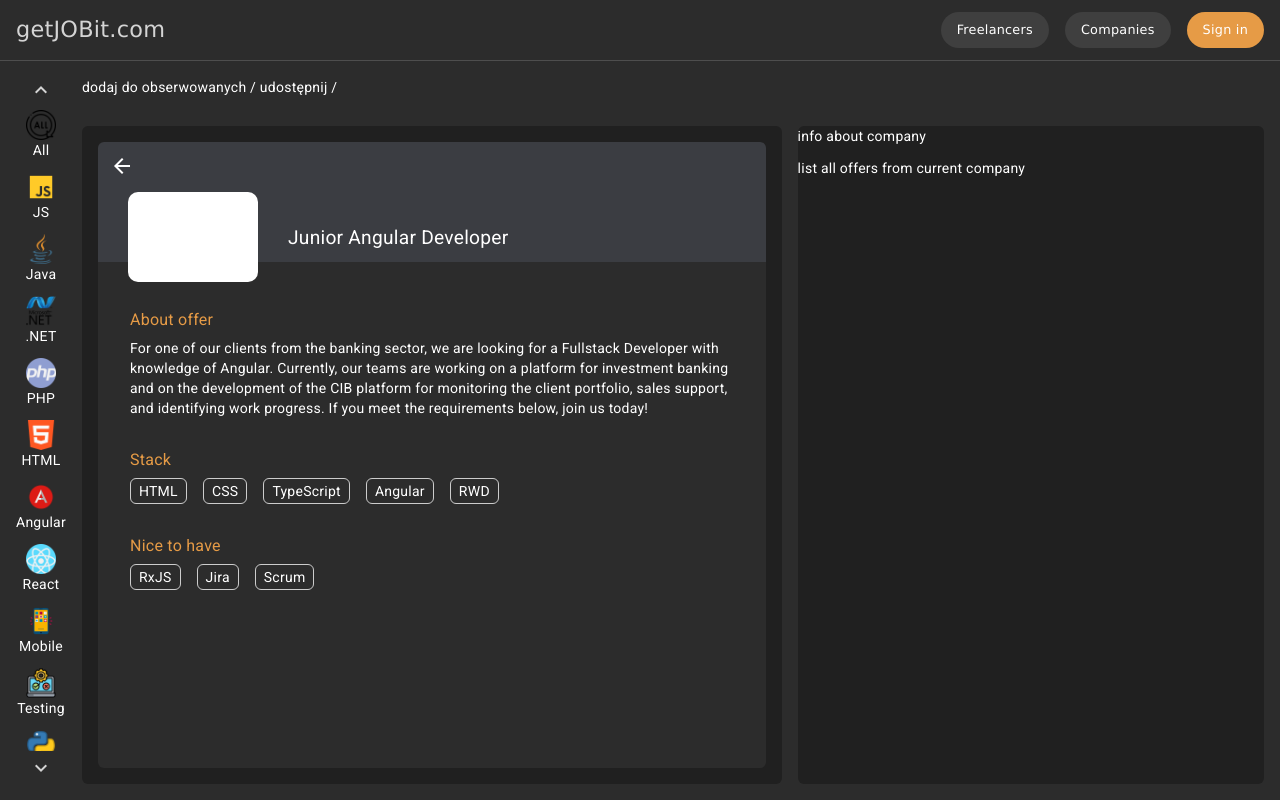
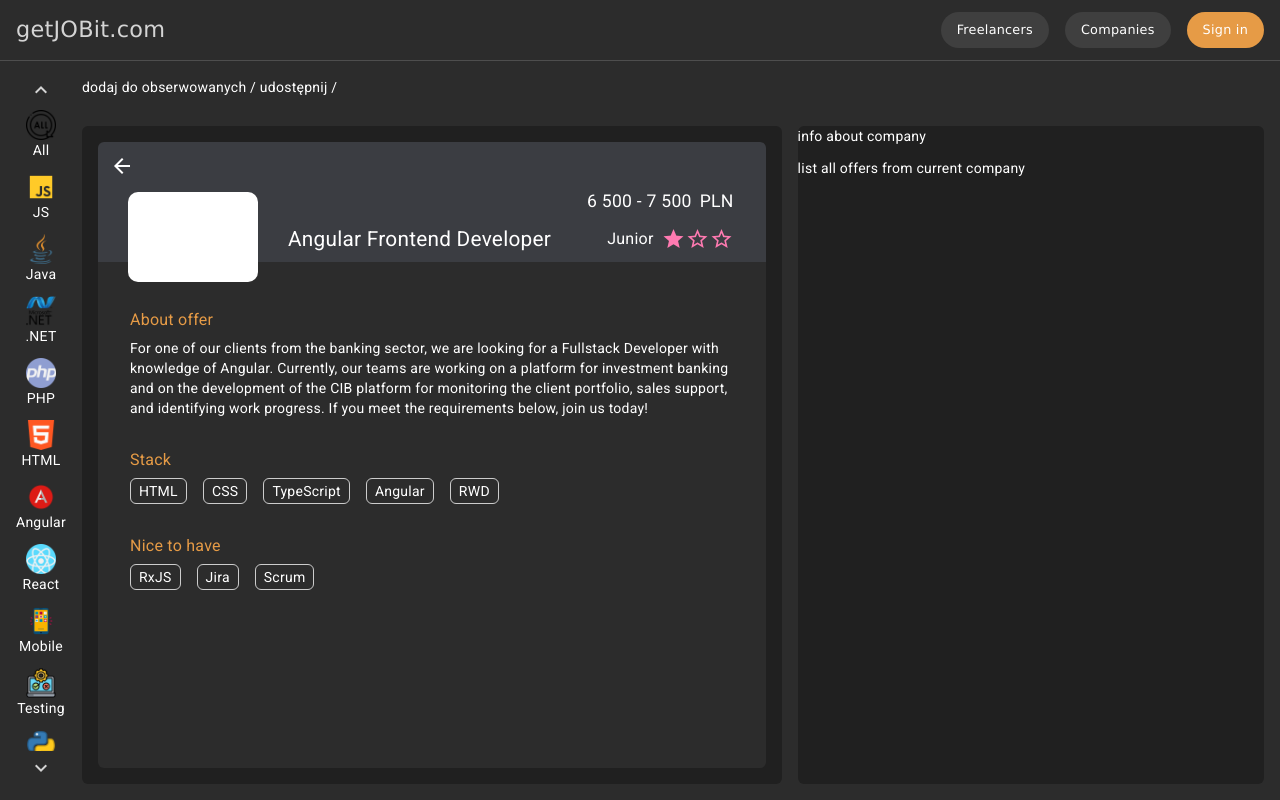
Before and after one commit to L3monPL/jobIT_front_end, an Angular app: page /company/login in a window 1280 px wide. Both pictures are taken after a click on the element 672 px from the left and 185 px from the top of the page. Built offline with nearby package versions, Linux system fonts and the light colour scheme.

Commit message:
change /company selected

```diff
--- a/src/app/components/company-selected-offer/company-selected-offer.component.html
+++ b/src/app/components/company-selected-offer/company-selected-offer.component.html
@@ -9,13 +9,27 @@
         <div class="company_selected_main_content">
             <div class="margin_content_company">
                 <div class="header">
-                    <div (click)="back()" class="back_btn">
-                        <mat-icon fontIcon="arrow_back"></mat-icon>
+                    <div class="back_btn">
+                        <mat-icon (click)="back()" fontIcon="arrow_back"></mat-icon>
                     </div>
                     <div class="image"></div>
                     <div class="title">
                         <div class="name_of_title">
-                            Junior Angular Developer
+                            <div class="offer_title">
+                                Angular Frontend Developer
+                            </div>
+                        </div>
+                        <div class="right_in_header">
+                            <div class="salary_container">
+                                <div class="salary">6 500 - 7 500</div>
+                                <div class="salary value_salary">PLN</div>
+                            </div>
+                            <div class="exp_container">
+                                <div class="exp">Junior</div>
+                                <mat-icon class="star" fontIcon="star"></mat-icon>
+                                <mat-icon class="star" fontIcon="star_outline"></mat-icon>
+                                <mat-icon class="star" fontIcon="star_outline"></mat-icon>
+                            </div>
                         </div>
                     </div>
                 </div>
--- a/src/app/components/company-selected-offer/company-selected-offer.component.scss
+++ b/src/app/components/company-selected-offer/company-selected-offer.component.scss
@@ -69,10 +69,21 @@
 }
 .header .title{
     margin-left: 190px;
-    padding-top: 2.8rem;
-    font-size: 1.2rem;
+    padding-top: 0.5rem;
+    margin-right: 2rem;
+    display: flex;
+    flex-direction: row;
+    justify-content: space-between;
 }
-.back_btn{
+.name_of_title{
+    font-size: 1.3rem;
+    display: flex;
+    align-items: end;
+}
+.offer_title{
+    margin-bottom: 2px;
+}
+.back_btn mat-icon{
     margin-left: 12px;
     padding-top: 12px;
     cursor: pointer;
@@ -92,3 +103,29 @@
     font-size: 1rem;
     margin-bottom: 0.5rem;
 }
+.right_in_header{
+    display: flex;
+    flex-direction: column;
+    align-items: flex-end;
+}
+.exp_container{
+    display: flex;
+    flex-direction: row;
+    align-items: center;
+}
+.right_in_header .exp{
+    margin-right: 0.5rem;
+    font-size: 16px;
+}
+.star{
+    color: $color_3;
+}
+.salary{
+    font-size: 1.1rem;
+    margin-bottom: 1rem;
+}
+.salary_container{
+    display: flex;
+    flex-direction: row;
+    column-gap: 0.5rem;
+}
```
